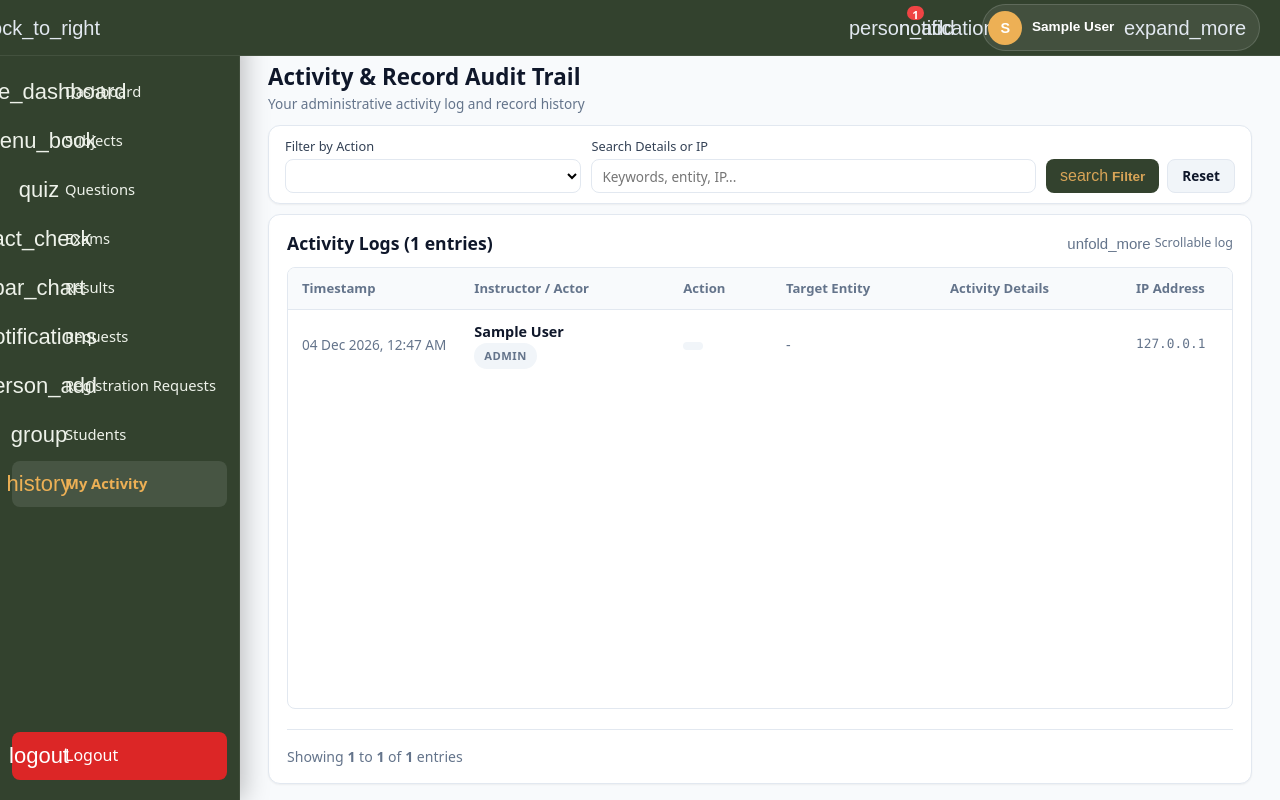
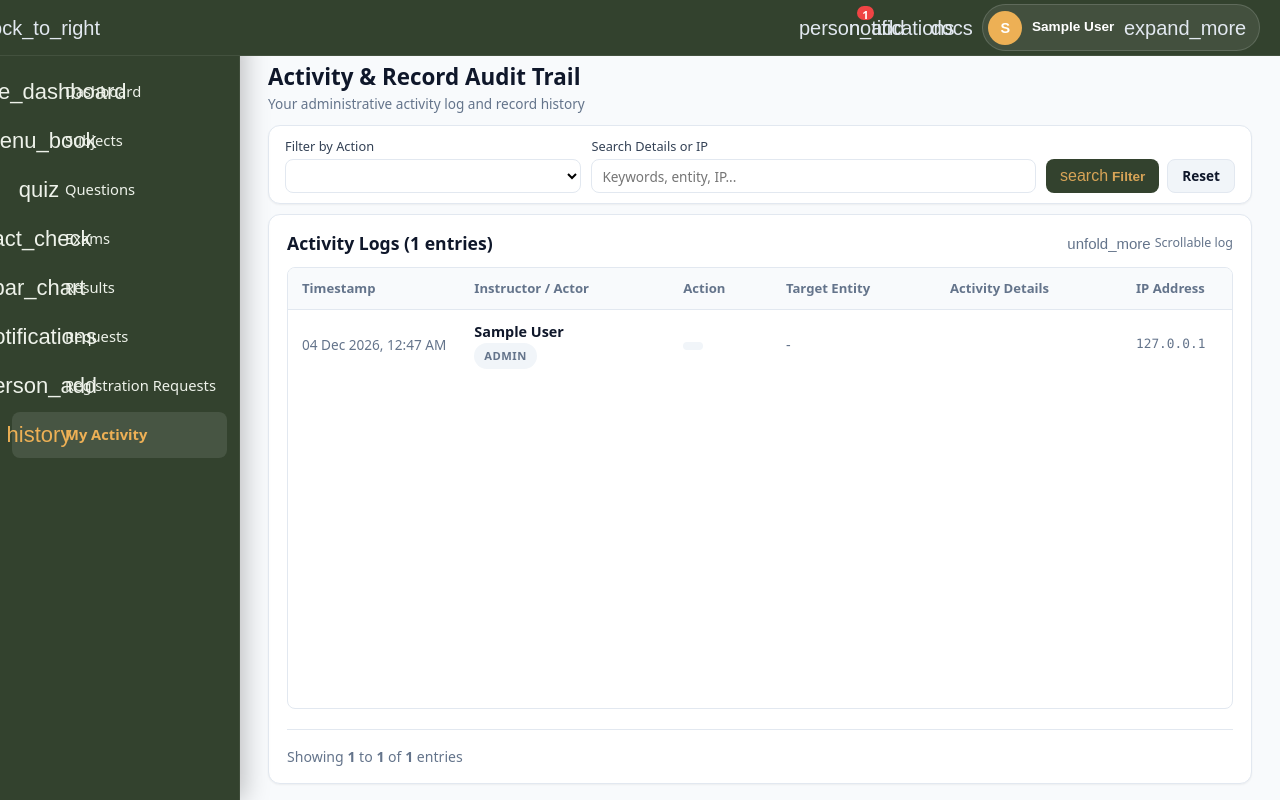
Before and after one commit to ujjaldas-11/online-exam-system, a PHP site: page /admin/audit-logs.php in a window 1280 px wide. Run offline with PHP 8.4, Linux system fonts and the light colour scheme; the visitor is signed in with stand-in values (Sample User, id 1); data that the repository does not hold is empty; some web fonts are replaced.

Commit message:
add admoin-doc button in admin dashboard

```diff
--- a/assets/css/admin-sidebar.css
+++ b/assets/css/admin-sidebar.css
@@ -470,8 +470,8 @@ body.sidebar-collapsed .main-content {
     left: calc(100% + 12px);
     top: 50%;
     transform: translateY(-50%) translateX(-8px);
-    background: #1e293b;
-    color: #f1f5f9;
+    background: var(--sidebar-bg);
+    color: #fff;
     padding: 7px 12px;
     border-radius: 6px;
     font-size: 0.82rem;
--- a/components/admin-sidebar.php
+++ b/components/admin-sidebar.php
@@ -29,7 +29,6 @@ $admin_nav = [
     'results.php' => ['label' => 'Results', 'icon' => 'bar_chart', 'title' => 'results'],
     'manage-requests.php' => ['label' => 'Requests', 'icon' => 'notifications', 'title' => 'profile update request'],
     'registration-request.php' => ['label' => 'Registration Requests', 'icon' => 'person_add', 'title' => 'registration requests'],
-    'manage-students.php' => ['label' => 'Students', 'icon' => 'group', 'title' => 'students'],
 ];
 
 // Map secondary/child views to parent navigation item
@@ -79,6 +78,11 @@ if ($isAdminSuper) {
                 <?php if (!empty($pending_requests_count)): ?>
                     <span class="topbar-badge"><?= (int) $pending_requests_count ?></span>
                 <?php endif; ?>
+            </a>
+
+            <a href="../docs/user/admin-doc.php"
+            class="icon-btn topbar-shortcut aria-label="help file" title="Read help file">
+                <span class="material-symbols-outlined">docs</span>
             </a>
 
             <div class="profile-widget">
@@ -142,10 +146,10 @@ if ($isAdminSuper) {
         <?php endforeach; ?>
     </nav>
 
-    <a href="admin-logout.php" class="sidebar-logout" data-tooltip="Logout">
+    <!-- <a href="admin-logout.php" class="sidebar-logout" data-tooltip="Logout">
         <span class="material-symbols-outlined">logout</span>
         <span class="link-label">Logout</span>
-    </a>
+    </a> -->
 </aside>
 
 <div class="sidebar-overlay" id="sidebarOverlay"></div>
--- a/docs/user/admin-doc.php
+++ b/docs/user/admin-doc.php
@@ -665,13 +665,14 @@ $isSuper = is_superadmin();
                     <strong><?= htmlspecialchars($adminName) ?> (<?= ucfirst($adminRole) ?>)</strong>
                 </div>
 
-                <div class="search-wrap">
+                <!-- <div class="search-wrap">
                     <svg width="14" height="14" viewBox="0 0 24 24" fill="none" stroke="currentColor" stroke-width="2">
                         <circle cx="11" cy="11" r="7" />
                         <line x1="21" y1="21" x2="16.65" y2="16.65" />
                     </svg>
                     <input id="searchInput" type="text" placeholder="Search admin topics…" />
-                </div>
+                </div> -->
+
 
                 <div class="topbar-links">
                     <a href="../../admin/admin-dashboard.php" class="topbar-btn topbar-btn-gold">Dashboard</a>
```
